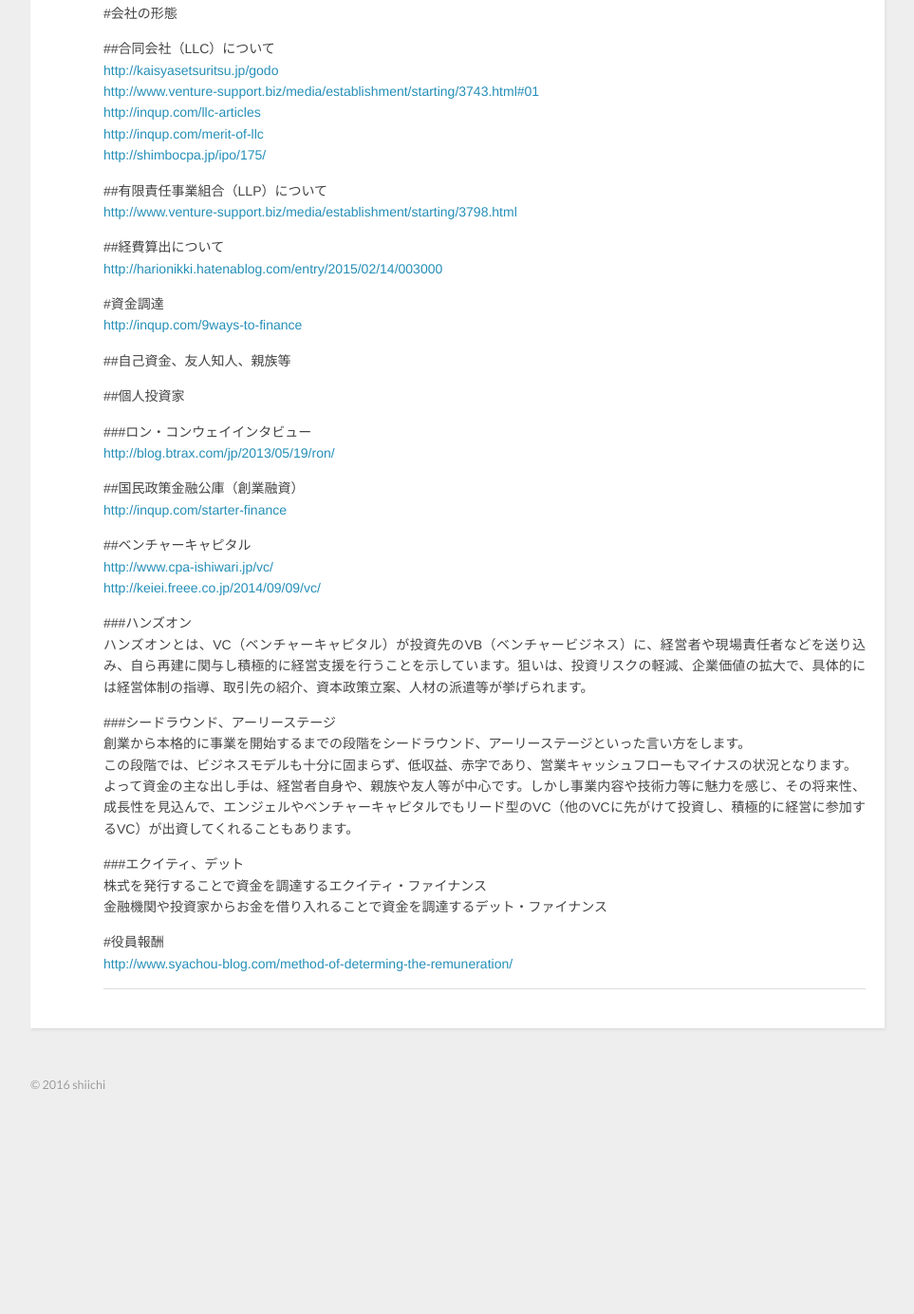
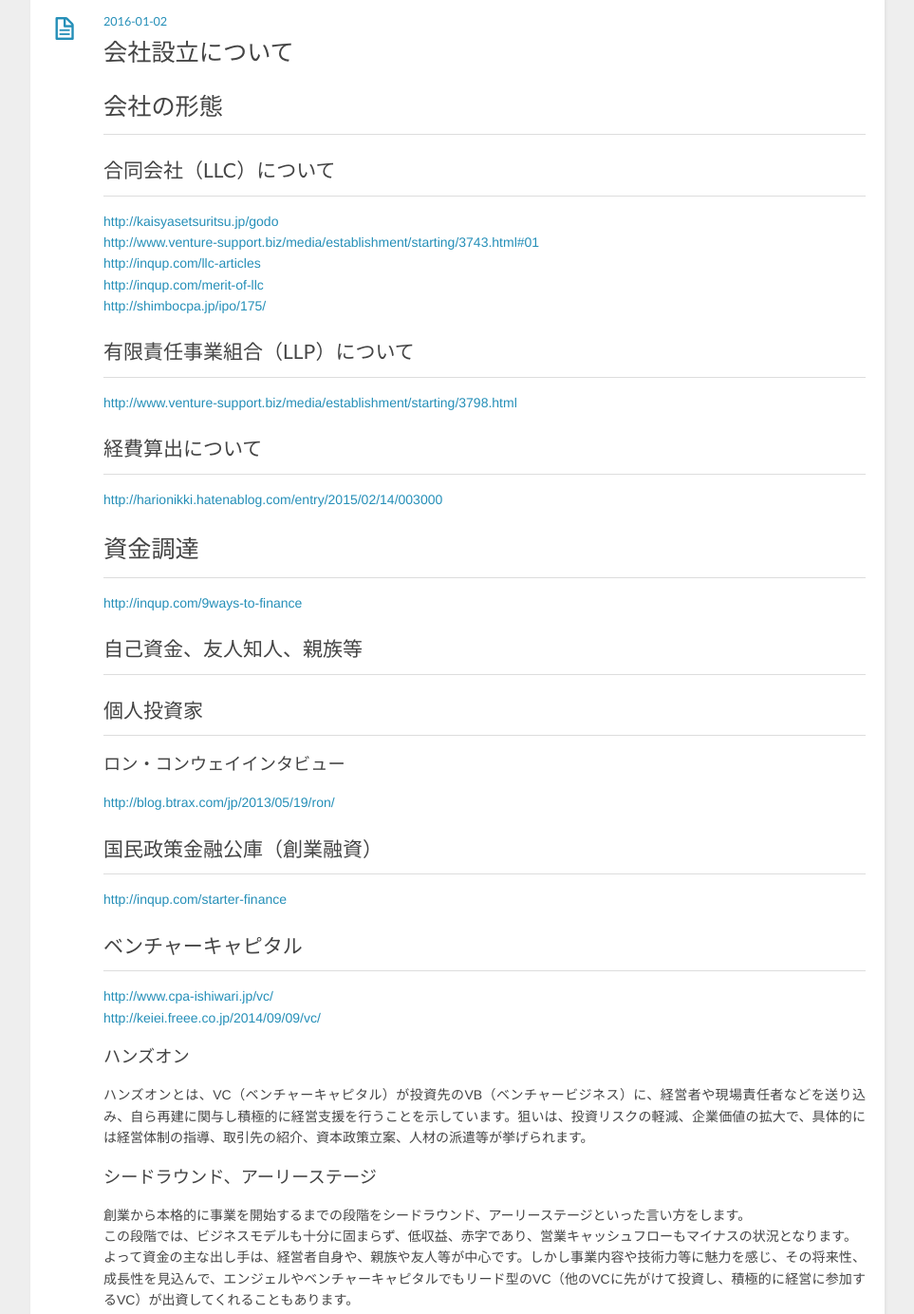
Before and after one commit to shiichi/blog, a plain HTML site: page index.html in a window 1280 px wide. Shown: the part 1185-2569 px from the top of the page at 95% size, without its empty margins (8-971 px from the left). Before the commit the page ends 2388 px from the top, so only its background shows below. Drawn offline with nearby package versions, Linux system fonts and the light colour scheme.

Commit message:
Site updated: 2016-01-03 15:15:23

```diff
--- a/index.html
+++ b/index.html
@@ -95,8 +95,7 @@
     <div class="entry">
 
         <p>合同会社Fandry|ファンドリー</p>
-<p>#月額１万円でコンサルタントに相談できる</p>
-<p>#21歳が企業<br><a href="http://fandry.co.jp/" target="_blank" rel="external">http://fandry.co.jp/</a></p>
+<h1 id="月額１万円でコンサルタントに相談できる">月額１万円でコンサルタントに相談できる</h1><h1 id="21歳が企業">21歳が企業</h1><p><a href="http://fandry.co.jp/" target="_blank" rel="external">http://fandry.co.jp/</a></p>
 
 
     </div>
@@ -129,20 +128,17 @@
     </header>
     <div class="entry">
 
-        <p>#会社の形態</p>
-<p>##合同会社（LLC）について<br><a href="http://kaisyasetsuritsu.jp/godo" target="_blank" rel="external">http://kaisyasetsuritsu.jp/godo</a><br><a href="http://www.venture-support.biz/media/establishment/starting/3743.html#01" target="_blank" rel="external">http://www.venture-support.biz/media/establishment/starting/3743.html#01</a><br><a href="http://inqup.com/llc-articles" target="_blank" rel="external">http://inqup.com/llc-articles</a><br><a href="http://inqup.com/merit-of-llc" target="_blank" rel="external">http://inqup.com/merit-of-llc</a><br><a href="http://shimbocpa.jp/ipo/175/" target="_blank" rel="external">http://shimbocpa.jp/ipo/175/</a></p>
-<p>##有限責任事業組合（LLP）について<br><a href="http://www.venture-support.biz/media/establishment/starting/3798.html" target="_blank" rel="external">http://www.venture-support.biz/media/establishment/starting/3798.html</a></p>
-<p>##経費算出について<br><a href="http://harionikki.hatenablog.com/entry/2015/02/14/003000" target="_blank" rel="external">http://harionikki.hatenablog.com/entry/2015/02/14/003000</a></p>
-<p>#資金調達<br><a href="http://inqup.com/9ways-to-finance" target="_blank" rel="external">http://inqup.com/9ways-to-finance</a></p>
-<p>##自己資金、友人知人、親族等</p>
-<p>##個人投資家</p>
-<p>###ロン・コンウェイインタビュー<br><a href="http://blog.btrax.com/jp/2013/05/19/ron/" target="_blank" rel="external">http://blog.btrax.com/jp/2013/05/19/ron/</a></p>
-<p>##国民政策金融公庫（創業融資）<br><a href="http://inqup.com/starter-finance" target="_blank" rel="external">http://inqup.com/starter-finance</a></p>
-<p>##ベンチャーキャピタル<br><a href="http://www.cpa-ishiwari.jp/vc/" target="_blank" rel="external">http://www.cpa-ishiwari.jp/vc/</a><br><a href="http://keiei.freee.co.jp/2014/09/09/vc/" target="_blank" rel="external">http://keiei.freee.co.jp/2014/09/09/vc/</a></p>
-<p>###ハンズオン<br>ハンズオンとは、VC（ベンチャーキャピタル）が投資先のVB（ベンチャービジネス）に、経営者や現場責任者などを送り込み、自ら再建に関与し積極的に経営支援を行うことを示しています。狙いは、投資リスクの軽減、企業価値の拡大で、具体的には経営体制の指導、取引先の紹介、資本政策立案、人材の派遣等が挙げられます。</p>
-<p>###シードラウンド、アーリーステージ<br>創業から本格的に事業を開始するまでの段階をシードラウンド、アーリーステージといった言い方をします。<br>この段階では、ビジネスモデルも十分に固まらず、低収益、赤字であり、営業キャッシュフローもマイナスの状況となります。<br>よって資金の主な出し手は、経営者自身や、親族や友人等が中心です。しかし事業内容や技術力等に魅力を感じ、その将来性、成長性を見込んで、エンジェルやベンチャーキャピタルでもリード型のVC（他のVCに先がけて投資し、積極的に経営に参加するVC）が出資してくれることもあります。</p>
-<p>###エクイティ、デット<br>株式を発行することで資金を調達するエクイティ・ファイナンス<br>金融機関や投資家からお金を借り入れることで資金を調達するデット・ファイナンス</p>
-<p>#役員報酬<br><a href="http://www.syachou-blog.com/method-of-determing-the-remuneration/" target="_blank" rel="external">http://www.syachou-blog.com/method-of-determing-the-remuneration/</a></p>
+        <h1 id="会社の形態">会社の形態</h1><h2 id="合同会社（LLC）について">合同会社（LLC）について</h2><p><a href="http://kaisyasetsuritsu.jp/godo" target="_blank" rel="external">http://kaisyasetsuritsu.jp/godo</a><br><a href="http://www.venture-support.biz/media/establishment/starting/3743.html#01" target="_blank" rel="external">http://www.venture-support.biz/media/establishment/starting/3743.html#01</a><br><a href="http://inqup.com/llc-articles" target="_blank" rel="external">http://inqup.com/llc-articles</a><br><a href="http://inqup.com/merit-of-llc" target="_blank" rel="external">http://inqup.com/merit-of-llc</a><br><a href="http://shimbocpa.jp/ipo/175/" target="_blank" rel="external">http://shimbocpa.jp/ipo/175/</a></p>
+<h2 id="有限責任事業組合（LLP）について">有限責任事業組合（LLP）について</h2><p><a href="http://www.venture-support.biz/media/establishment/starting/3798.html" target="_blank" rel="external">http://www.venture-support.biz/media/establishment/starting/3798.html</a></p>
+<h2 id="経費算出について">経費算出について</h2><p><a href="http://harionikki.hatenablog.com/entry/2015/02/14/003000" target="_blank" rel="external">http://harionikki.hatenablog.com/entry/2015/02/14/003000</a></p>
+<h1 id="資金調達">資金調達</h1><p><a href="http://inqup.com/9ways-to-finance" target="_blank" rel="external">http://inqup.com/9ways-to-finance</a></p>
+<h2 id="自己資金、友人知人、親族等">自己資金、友人知人、親族等</h2><h2 id="個人投資家">個人投資家</h2><h3 id="ロン・コンウェイインタビュー">ロン・コンウェイインタビュー</h3><p><a href="http://blog.btrax.com/jp/2013/05/19/ron/" target="_blank" rel="external">http://blog.btrax.com/jp/2013/05/19/ron/</a></p>
+<h2 id="国民政策金融公庫（創業融資）">国民政策金融公庫（創業融資）</h2><p><a href="http://inqup.com/starter-finance" target="_blank" rel="external">http://inqup.com/starter-finance</a></p>
+<h2 id="ベンチャーキャピタル">ベンチャーキャピタル</h2><p><a href="http://www.cpa-ishiwari.jp/vc/" target="_blank" rel="external">http://www.cpa-ishiwari.jp/vc/</a><br><a href="http://keiei.freee.co.jp/2014/09/09/vc/" target="_blank" rel="external">http://keiei.freee.co.jp/2014/09/09/vc/</a></p>
+<h3 id="ハンズオン">ハンズオン</h3><p>ハンズオンとは、VC（ベンチャーキャピタル）が投資先のVB（ベンチャービジネス）に、経営者や現場責任者などを送り込み、自ら再建に関与し積極的に経営支援を行うことを示しています。狙いは、投資リスクの軽減、企業価値の拡大で、具体的には経営体制の指導、取引先の紹介、資本政策立案、人材の派遣等が挙げられます。</p>
+<h3 id="シードラウンド、アーリーステージ">シードラウンド、アーリーステージ</h3><p>創業から本格的に事業を開始するまでの段階をシードラウンド、アーリーステージといった言い方をします。<br>この段階では、ビジネスモデルも十分に固まらず、低収益、赤字であり、営業キャッシュフローもマイナスの状況となります。<br>よって資金の主な出し手は、経営者自身や、親族や友人等が中心です。しかし事業内容や技術力等に魅力を感じ、その将来性、成長性を見込んで、エンジェルやベンチャーキャピタルでもリード型のVC（他のVCに先がけて投資し、積極的に経営に参加するVC）が出資してくれることもあります。</p>
+<h3 id="エクイティ、デット">エクイティ、デット</h3><p>株式を発行することで資金を調達するエクイティ・ファイナンス<br>金融機関や投資家からお金を借り入れることで資金を調達するデット・ファイナンス</p>
+<h1 id="役員報酬">役員報酬</h1><p><a href="http://www.syachou-blog.com/method-of-determing-the-remuneration/" target="_blank" rel="external">http://www.syachou-blog.com/method-of-determing-the-remuneration/</a></p>
 
 
     </div>
```
Also changed, not shown: 2016/01/02/a/index.html (+12 -16 lines), 2016/01/02/company/index.html (+2 -4 lines).
